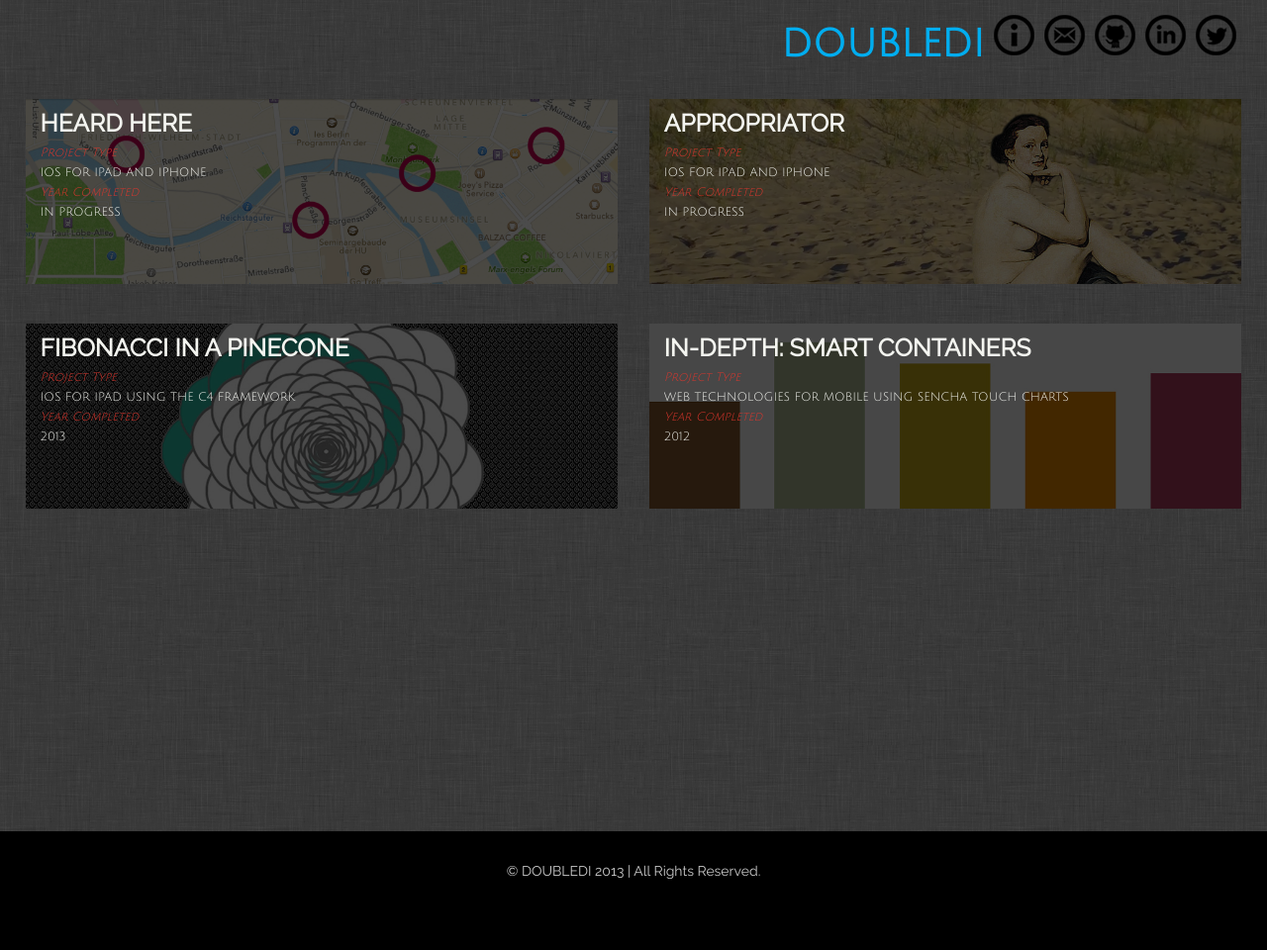
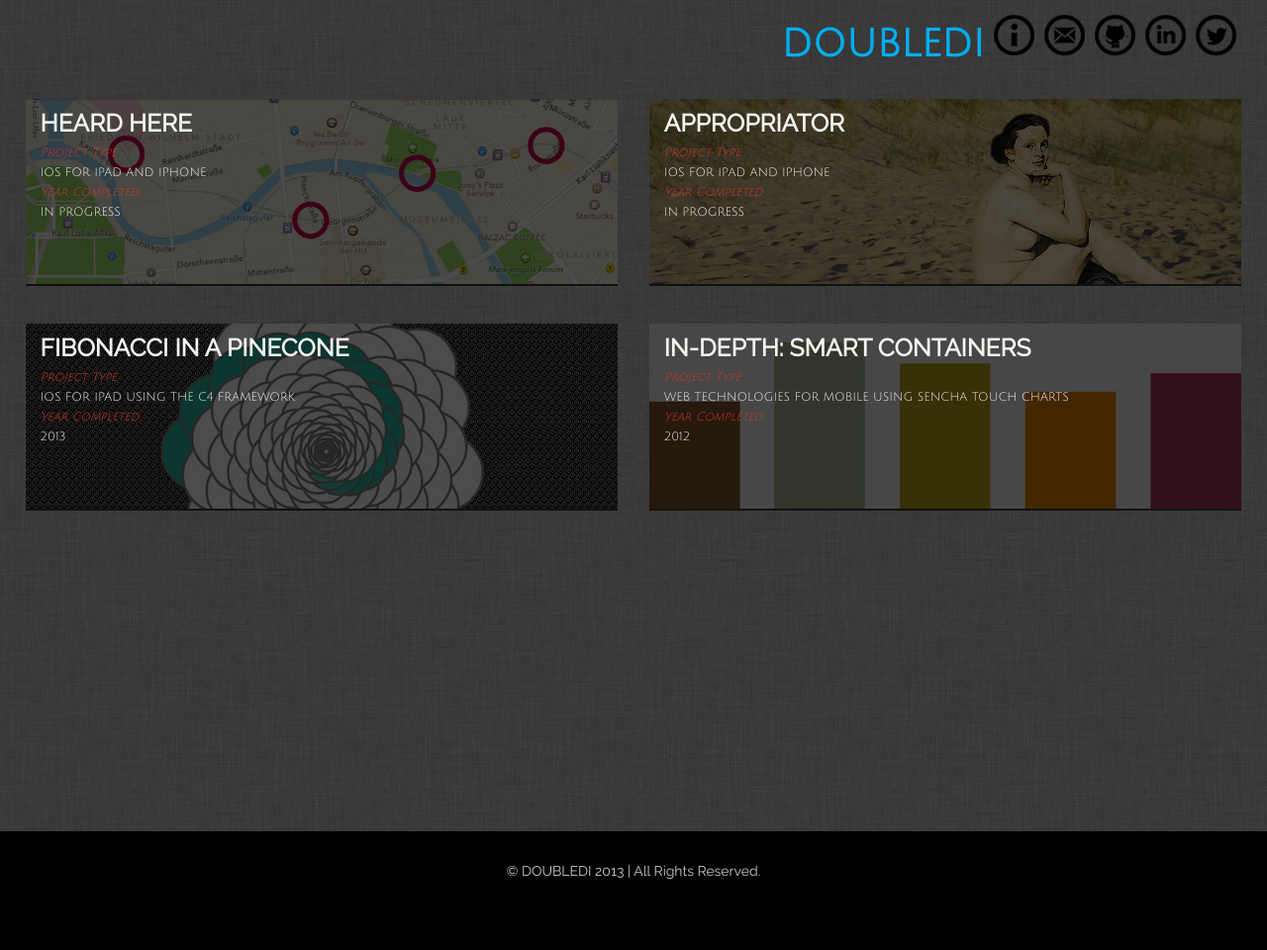
Before and after one commit to diannamertz/doubledi.github.com, a Jekyll site: the page built from index.html, in a window 1280 px wide. Shown: the whole page at 99% size. Built offline with Jekyll 4.4.1, drawn with Linux system fonts in a browser that asks for light colours.

Commit message:
working on new index

```diff
--- a/css/style.css
+++ b/css/style.css
@@ -50,7 +50,7 @@
   top: 0;
   left: 0;
   width: 100%;
-  height: 100% !important;
+  height: 101%;
   cursor: pointer;
   margin: 0;
   color: #F4F5F0;
```
